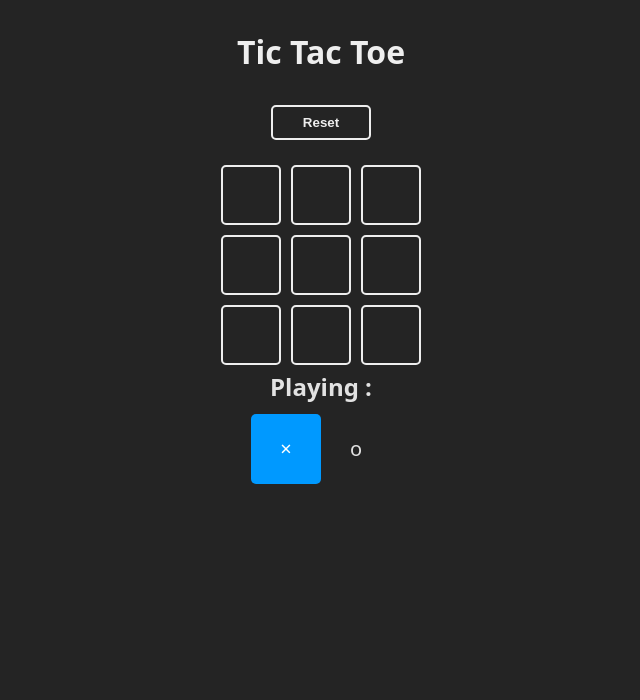
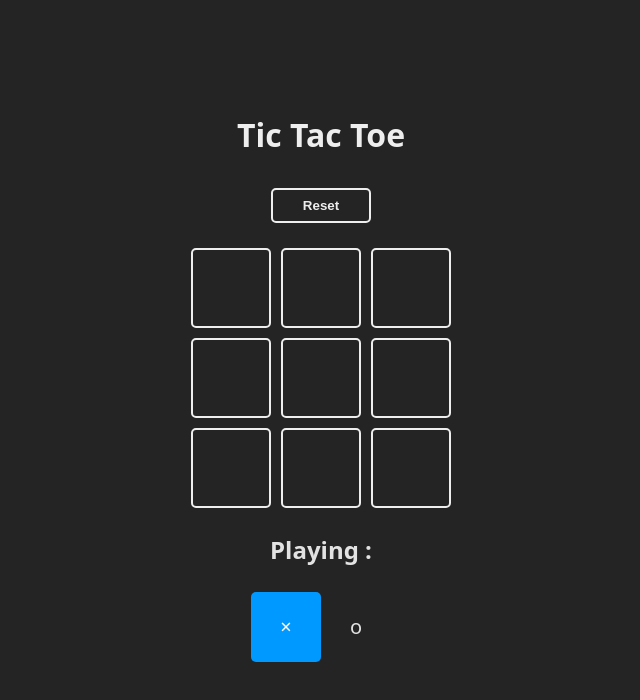
Before and after one commit to Ghavvvo/Tic-Tac-Toe, a React (Vite) app: page / in a window 1280 px wide. Shown: the top 700 px of the page, without its empty margins (319-959 px from the left). Built offline with nearby package versions, Linux system fonts and the light colour scheme.

Commit message:
Fixing styles

```diff
--- a/package.json
+++ b/package.json
@@ -8,6 +8,7 @@
     "build": "vite build",
     "lint": "eslint .",
     "preview": "vite preview"
+
   },
   "dependencies": {
     "canvas-confetti": "^1.9.3",
@@ -26,4 +27,8 @@
     "globals": "^15.11.0",
     "vite": "^5.4.10"
   }
+
+
+
+
 }
--- a/src/App.css
+++ b/src/App.css
@@ -1,10 +1,3 @@
-#root {
-  max-width: 1280px;
-  margin: 0 auto;
-  padding: 2rem;
-  text-align: center;
-}
-
 
 
 
--- a/src/index.css
+++ b/src/index.css
@@ -15,11 +15,19 @@
   -webkit-text-size-adjust: 100%;
 }
 
+#root{
+  display: grid;
+  place-items: center;
+  height: 100vh;
+}
+
 body {
-  margin: 0;
+  height: 100vh;
+  margin: 0 auto;
   display: flex;
   justify-content: center;
-  min-width: 320px;
+  width: 80%;
+
 
 
 
@@ -32,8 +40,8 @@ body {
 }
 
 .board {
-  width: fit-content;
-  margin: 40px auto;
+  width: max-content;
+  margin: 0 auto;
   text-align: center;
 }
 
@@ -122,8 +130,8 @@ body {
 }
 
 .square {
-  width: 60px;
-  height: 60px;
+  width: 80px;
+  height: 80px;
   border: 2px solid #eee;
   border-radius: 5px;
   cursor: pointer;
@@ -138,5 +146,5 @@ body {
 
 h2
 {
-  margin: 10px;
+  margin: 30px;
 }
```
